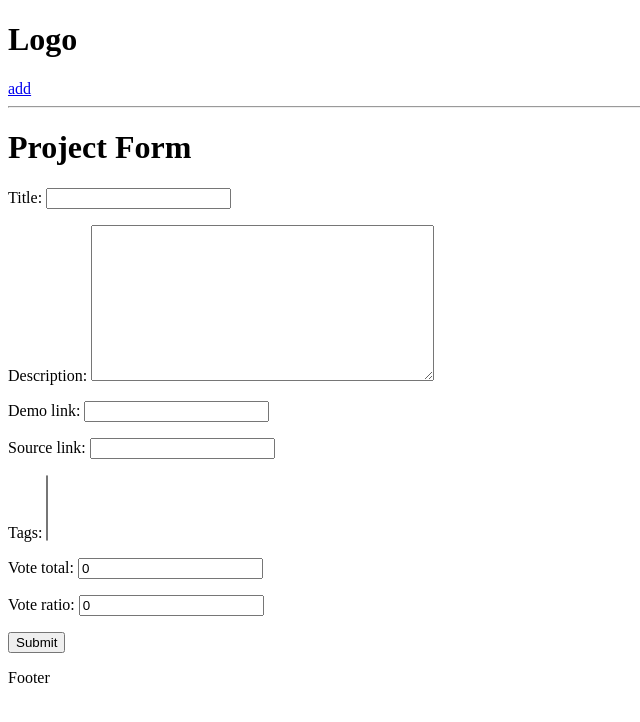
After one commit to NguyenDinhDanPhi/Django-practice, a Django app: page /create-project/ in a window 1280 px wide. The commit adds this page. Shown: the top 722 px of the page, without its empty margins (0-640 px from the left). Run offline with Django 5.2, Linux system fonts and the light colour scheme; data that the repository does not hold is empty.

Commit message:
chap 13 final: base form

```diff
--- /dev/null
+++ b/firstDemo/devsearch/projects/forms.py
@@ -0,0 +1,7 @@
+from django.forms import ModelForm
+from .models import Project
+
+class ProjectForm(ModelForm):
+    class Meta:
+        model = Project
+        fields = '__all__'
--- /dev/null
+++ b/firstDemo/devsearch/projects/templates/projects/project_form.html
@@ -0,0 +1,10 @@
+{% extends 'main.html' %}
+{% block content %}
+<h1>Project Form</h1>
+<form method="POST">
+    {% csrf_token %}
+    {{form.as_p}}
+<input type="submit" >
+
+</form>
+{% endblock content %}
--- a/firstDemo/devsearch/projects/urls.py
+++ b/firstDemo/devsearch/projects/urls.py
@@ -2,5 +2,6 @@ from django.urls import path
 from .import views
 urlpatterns = [
     path('',views.projects,name="projects"),
-    path('project/<str:pk>/',views.project,name='project')
+    path('project/<str:pk>/',views.project,name='project'),
+    path('create-project/',views.createProject,name='create-project'),
 ]
--- a/firstDemo/devsearch/projects/views.py
+++ b/firstDemo/devsearch/projects/views.py
@@ -1,7 +1,7 @@
 from django.shortcuts import render
 from django.http import HttpResponse
 from .models import Project
-
+from .forms import ProjectForm
 
 
 def homePage(request):
@@ -16,3 +16,8 @@ def projects(request):
 def project(request,pk):
     projectObj = Project.objects.get(id=pk)
     return render(request,'projects/single-project.html', {'project': projectObj})
+
+def createProject(request):
+    form = ProjectForm()
+    context = {'form': form}
+    return render(request,'projects/project_form.html', context)
--- a/firstDemo/devsearch/templates/navbar.html
+++ b/firstDemo/devsearch/templates/navbar.html
@@ -1,2 +1,3 @@
 <h1>Logo</h1>
+<a href="{% url 'create-project' %}">add</a>
 <hr>
```
